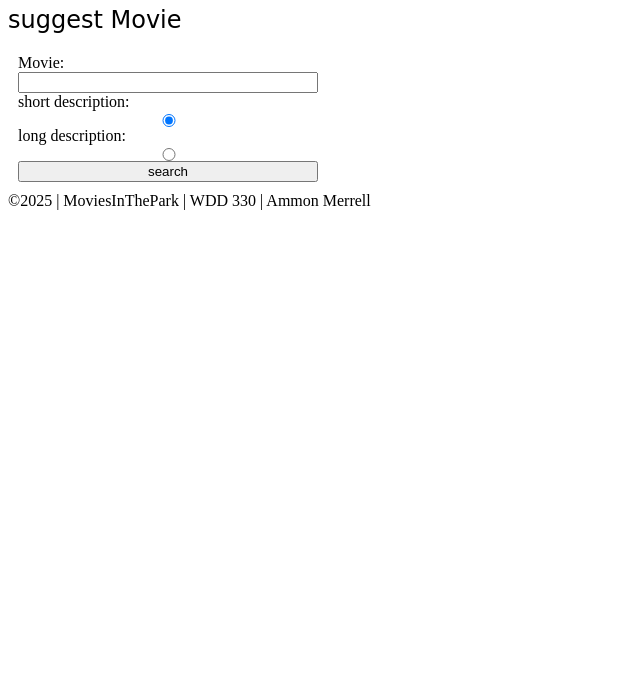
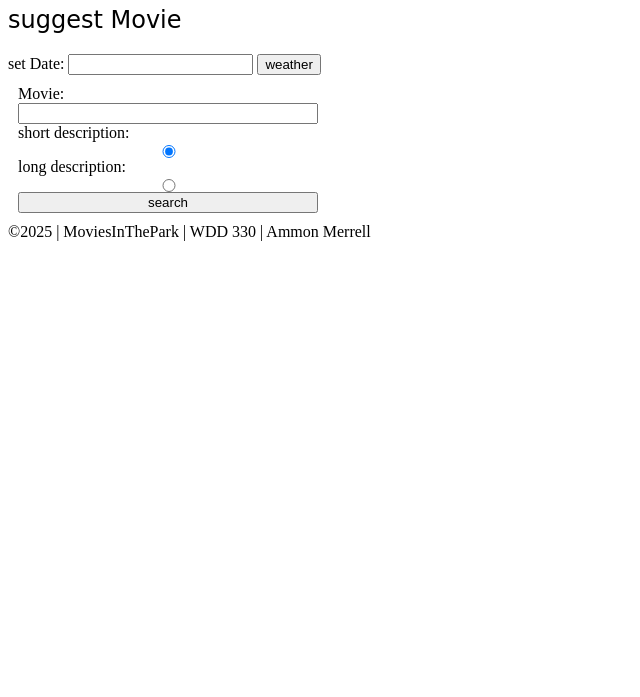
Before and after one commit to ammonmerrell/MoviesinthePark, a website built with Vite: page src/event/index.html in a window 1280 px wide. Shown: the part 103-800 px from the top of the page, without its empty margins (0-640 px from the left). Built offline with nearby package versions, Linux system fonts and the light colour scheme; a web font is replaced by a local one.

Commit message:
added form for weather

```diff
--- a/src/event/index.html
+++ b/src/event/index.html
@@ -34,6 +34,10 @@
     <main class="divider">
       <h2 class="h2">suggest Movie</h2>
       <p class="info"></p>
+      <form method="get" action="weather.html" class="fw">
+        <label>set Date: <input type="text" name="hrs" required title="hours"/></label>
+        <label><input type="submit" value="weather" id="weather"/></label>
+      </form>
       <form method="get" action="search.html" class="form">
         <label
           >Movie: <input type="text" name="movie" required title="movie search"
```
